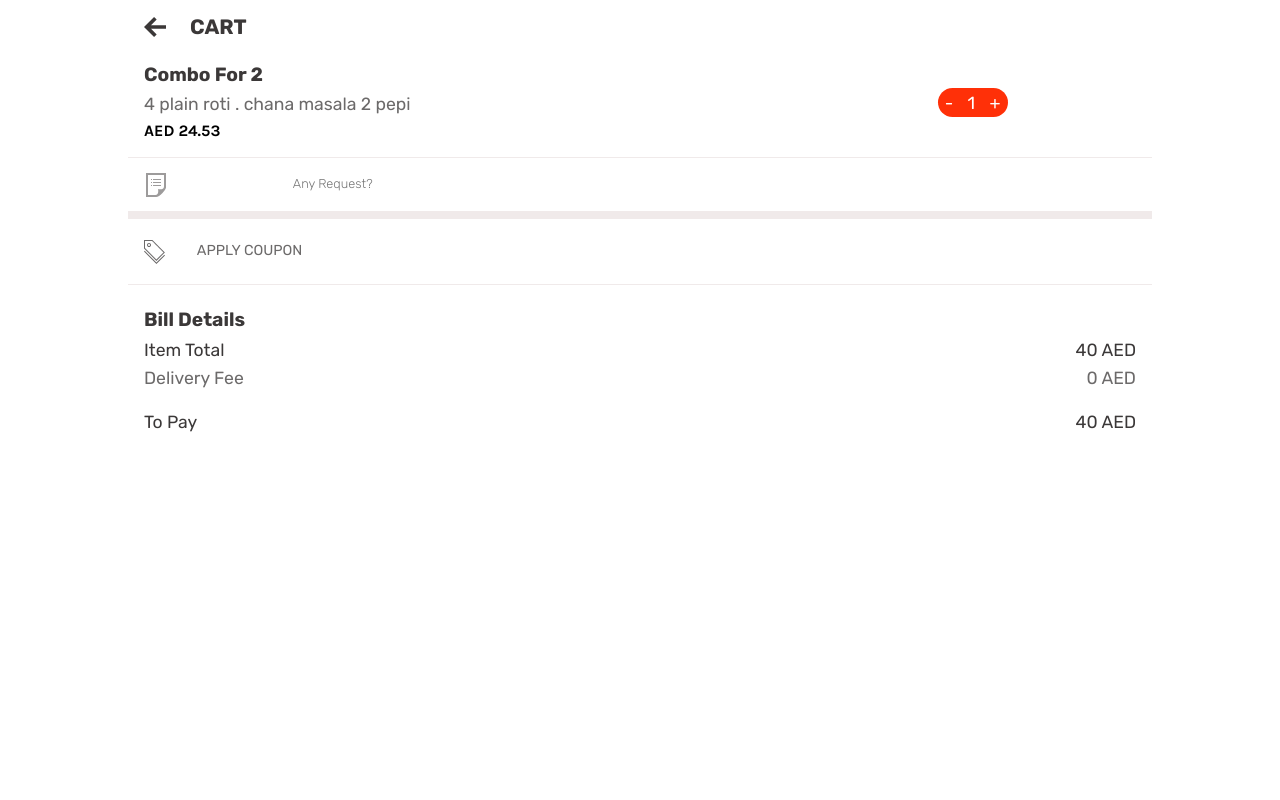
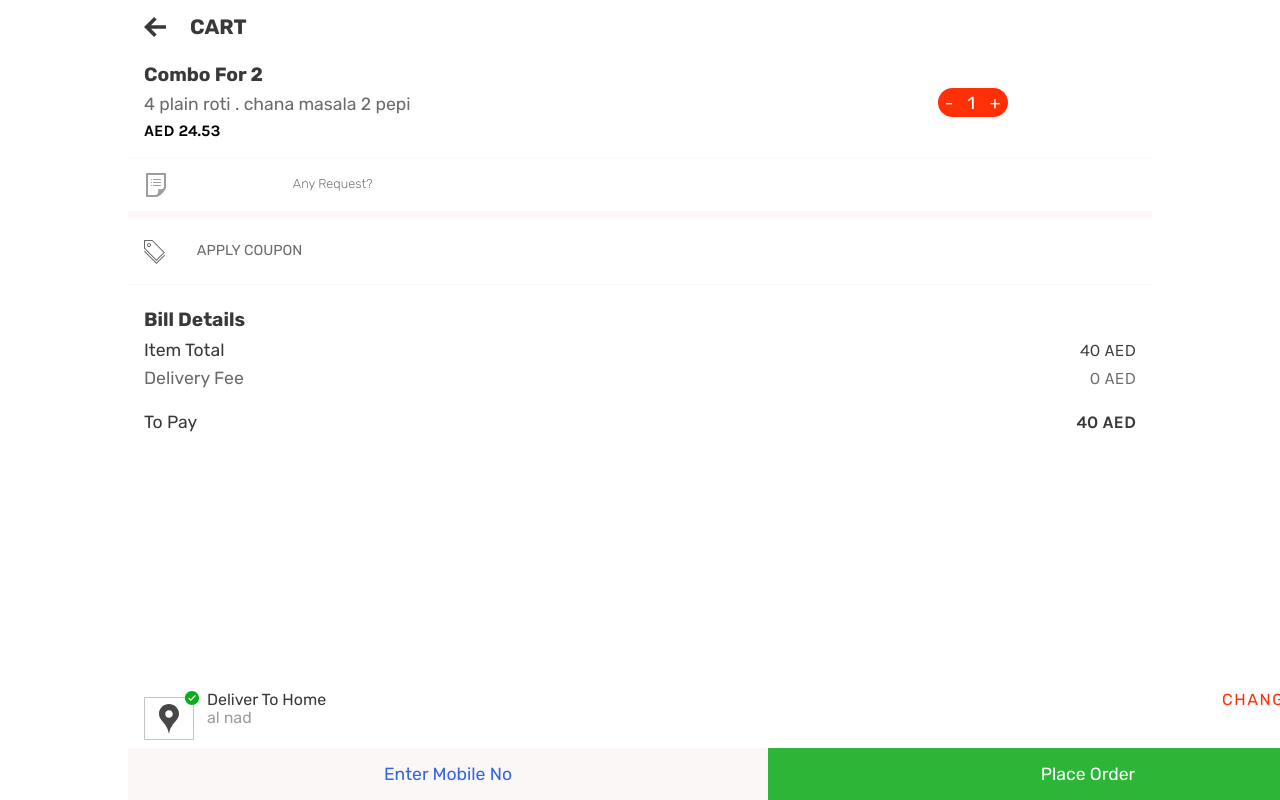
Before and after one commit to mohdsauood/madinat-islamabad, a Next.js app: page /cart in a window 1280 px wide. Built offline with nearby package versions, Linux system fonts and the light colour scheme.

Commit message:
feat&styling finished cart page jsx and refactoring other components css

```diff
--- a/src/components/cart/bill/Bill.js
+++ b/src/components/cart/bill/Bill.js
@@ -7,15 +7,15 @@ export default function Bill() {
       <h5 className={`tCapitalize tLg tBlack`}>Bill Details</h5>
       <div className={`${styles.total} tM tBlack`}>
         <p>Item Total</p>
-        <p>40 AED</p>
+        <p className="tUpperCase karla ">40 AED</p>
       </div>
       <div className={`${styles.dFee} tM tDarkGray`}>
         <p>Delivery Fee</p>
-        <p>0 AED</p>
+        <p className="tUpperCase karla ">0 AED</p>
       </div>
       <div className={`${styles.pay} tM tBlack`}>
         <p>To Pay</p>
-        <p>40 AED</p>
+        <p className="tUpperCase karla tBold">40 AED</p>
       </div>
     </section>
   );
--- /dev/null
+++ b/src/components/cart/buttons/Buttons.js
@@ -0,0 +1,14 @@
+import React from 'react';
+import styles from './Buttons.module.css';
+import LocationButton from '../location-button/LocationButton';
+import OrderButton from '../order-button/OrderButton';
+import Divider from '../divider/Divider';
+
+export default function Buttons() {
+  return (
+    <div className={styles.buttonsDiv}>
+      <LocationButton />
+      <OrderButton />
+    </div>
+  );
+}
--- /dev/null
+++ b/src/components/cart/buttons/Buttons.module.css
@@ -0,0 +1,5 @@
+.buttonsDiv {
+  position: fixed;
+  width: 90%;
+  bottom: 0%;
+}
--- /dev/null
+++ b/src/components/cart/location-button/LocationButton.js
@@ -0,0 +1,32 @@
+import React from 'react';
+import styles from './LocationButton.module.css';
+export default function LocationButton() {
+  return (
+    <sec className={styles.sec}>
+      <div className={styles.iconDiv}>
+        <svg
+          className={styles.svg}
+          width="55"
+          height="49"
+          fill="none"
+          xmlns="http://www.w3.org/2000/svg">
+          <path stroke="#C4C4C4" d="M.5 6.5h49v42H.5z" />
+          <path
+            d="M25 13c-5.2475 0-10 4.2538-10 9.5025C15 30.3062 22.9713 31.1313 25 43c2.0288-11.8687 10-12.6938 10-20.4975C35 17.2538 30.2487 13 25 13zm0 13.75c-2.0712 0-3.75-1.6788-3.75-3.75s1.6775-3.75 3.75-3.75 3.75 1.6788 3.75 3.75-1.6788 3.75-3.75 3.75z"
+            fill="#474747"
+          />
+          <path fill="#fff" d="M41 0h14v14H41z" />
+          <path
+            d="M48 0c-3.8658 0-7 3.13425-7 7 0 3.8657 3.1342 7 7 7 3.8657 0 7-3.1343 7-7 0-3.86575-3.1343-7-7-7zm-1.1427 9.91667l-2.6251-2.51942.8138-.83708 1.7967 1.71325 4.0955-4.19009.8295.82192-4.9104 5.01142z"
+            fill="#09AC19"
+          />
+        </svg>
+        <div className={styles.addressDiv}>
+          <p className="tBlack tCapitalize ">deliver to home</p>
+          <p className="tGray tSm">al nad</p>
+        </div>
+      </div>
+      <span className={`${styles.changeSpan} tPrimary`}>CHANGE</span>
+    </sec>
+  );
+}
--- /dev/null
+++ b/src/components/cart/location-button/LocationButton.module.css
@@ -0,0 +1,19 @@
+.sec {
+  display: flex;
+  justify-content: space-between;
+  margin: 0 1rem;
+  margin-bottom: 0.5rem;
+  width: 100%;
+}
+
+.iconDiv {
+  display: flex;
+}
+
+.changeSpan {
+  letter-spacing: 0.1rem;
+}
+
+.addressDiv {
+  margin-left: 0.5rem;
+}
--- /dev/null
+++ b/src/components/cart/order-button/OrderButton.js
@@ -0,0 +1,10 @@
+import React from 'react';
+import styles from './OrderButton.module.css';
+export default function OrderButton() {
+  return (
+    <section className={styles.sec}>
+      <div className={`${styles.mobile} tM`}>Enter Mobile No</div>
+      <div className={`${styles.order} tM`}>Place Order</div>
+    </section>
+  );
+}
--- /dev/null
+++ b/src/components/cart/order-button/OrderButton.module.css
@@ -0,0 +1,21 @@
+.sec {
+  display: flex;
+  width: 100vw;
+}
+
+.mobile,
+.order {
+  text-align: center;
+  width: 50%;
+  padding: 1rem 0;
+  color: white;
+}
+
+.mobile {
+  color: var(--blue-button);
+  background-color: var(--light-gray);
+}
+
+.order {
+  background-color: var(--green-button);
+}
--- a/src/pages/cart/index.js
+++ b/src/pages/cart/index.js
@@ -1,5 +1,6 @@
 import React from 'react';
 import styles from './index.module.css';
+import Buttons from '../../components/cart/buttons/Buttons';
 import Bill from '../../components/cart/bill/Bill';
 import ApplyCoupon from '../../components/cart/apply-coupon/ApplyCoupon';
 import AddReq from '../../components/cart/add-req/AddReq';
@@ -17,6 +18,7 @@ export default function index() {
       <ApplyCoupon />
       <Divider height={'0.1rem'} />
       <Bill />
+      <Buttons />
     </>
   );
 }
--- a/src/styles/globals.css
+++ b/src/styles/globals.css
@@ -33,8 +33,9 @@ a {
   --primary-25: #ffcbc1;
   --primary-hover: #e93612;
   --gray-hover: rgb(240, 234, 234);
-  --light-gray: rgb(240, 234, 234);
-  --blue--100: #0e51ff;
+  --light-gray: rgb(251 247 247);
+  --blue-button: #3465e0;
+  --green-button: #2cb637;
 }
 
 /*button*/
@@ -54,7 +55,7 @@ a {
 }
 
 .btnBlue {
-  background-color: #5490ff;
+  background-color: var(--blue-button);
 }
 .btnPrimary:hover {
   cursor: pointer;
@@ -64,7 +65,7 @@ a {
 }
 
 .btnGreen {
-  background-color: #2cb637;
+  background-color: var(--green-button);
 }
 
 .btnOutline:hover {
```
